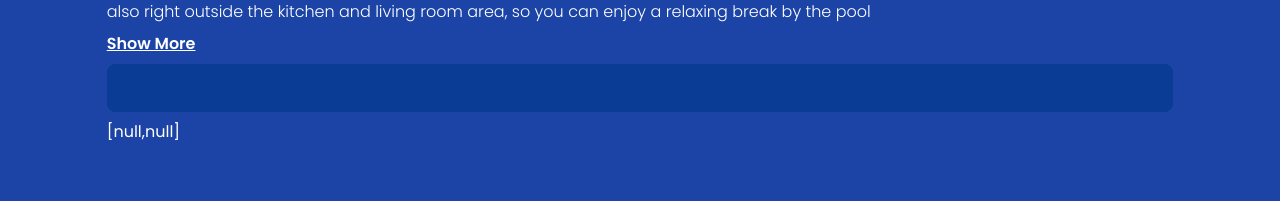
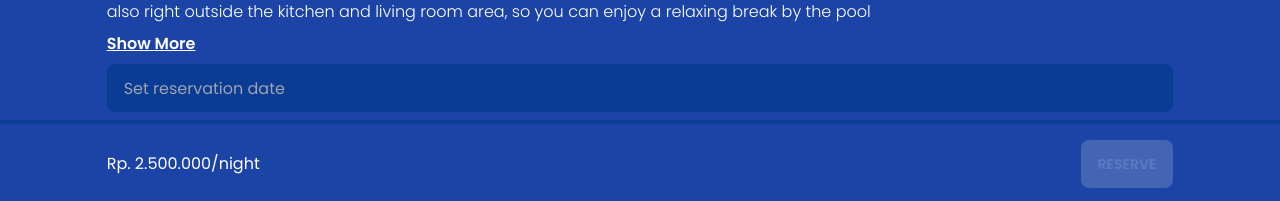
Before and after one commit to Alta-Project3/GroupProject3-Airbnb-App, a React (Vite) app: page /stays/1 in a window 1280 px wide. Shown: the part 1112-1313 px from the top of the page. Before the commit the page ends 1264 px from the top, so only its background shows below. Built offline with nearby package versions, Linux system fonts and the light colour scheme.

Commit message:
added reservation date with disabled dates

```diff
--- a/package.json
+++ b/package.json
@@ -12,6 +12,7 @@
     "@fortawesome/free-regular-svg-icons": "^6.3.0",
     "@fortawesome/free-solid-svg-icons": "^6.3.0",
     "@tailwindcss/line-clamp": "^0.4.2",
+    "@types/react-datepicker": "^4.10.0",
     "axios": "^1.3.4",
     "daisyui": "^2.51.3",
     "react": "^18.2.0",
--- a/src/Page/detailStay/index.tsx
+++ b/src/Page/detailStay/index.tsx
@@ -1,4 +1,4 @@
-import React, { useState } from 'react';
+import React, { useEffect, useState } from 'react';
 import { AiFillStar } from 'react-icons/ai';
 import { useParams } from 'react-router';
 import Layout from '../../Components/Layout';
@@ -18,6 +18,51 @@ const DetailStay = () => {
   // Date Picker
   const [dateRange, setDateRange] = useState([null, null]);
   const [startDate, endDate] = dateRange;
+
+  // Disable Date Range
+  const [startDateDisable, setStartDateDisable] = useState<string>('2023-3-17')
+  const [endDateDisable, setEndDateDisable] = useState<string>('2023-3-20')
+  const getDatesInRange = (startDateStr: string, endDateStr: string): Date[] => {
+    const startDate = new Date(startDateStr);
+    const endDate = new Date(endDateStr);
+    const dates = [];
+
+    for (let currentDate = startDate; currentDate <= endDate; currentDate.setDate(currentDate.getDate() + 1)) {
+      dates.push(new Date(currentDate));
+    }
+
+    return dates;
+  };
+
+  const disabledDates: Date[] = getDatesInRange(startDateDisable, endDateDisable)
+
+  // Check if two arrays are unique
+  const uniqueArrays = (arr1: any[], arr2: any[]): boolean =>
+    !arr1.some(obj1 => arr2.some(obj2 => JSON.stringify(obj1) === JSON.stringify(obj2)));
+
+  // Change date format to string
+  const formatDate = (date: Date): string => {
+    return date.toLocaleDateString('en-US', { month: 'short', day: 'numeric' });
+  };
+
+  // Handle invalid date
+  const [dateWarning, setDateWarning] = useState(false);
+
+  const handleWarning = () => {
+    setDateWarning(true);
+  };
+
+  useEffect(() => {
+    if (dateWarning) {
+      const timeoutId = setTimeout(() => {
+        setDateWarning(false);
+      }, 2000);
+
+      return () => {
+        clearTimeout(timeoutId);
+      };
+    }
+  }, [dateWarning]);
 
   return (
     <Layout>
@@ -52,17 +97,71 @@ const DetailStay = () => {
         </button>
         <DatePicker
           className="input input-primary bg-primary w-full"
+          placeholderText='Set reservation date'
           selectsRange={true}
           startDate={startDate}
           endDate={endDate}
           onChange={(update: any) => {
             setDateRange(update);
+
+            if (update[1] != null) {
+              // const chosenDates = update.map((date: Date) => date.toISOString().substring(0, 10));
+              const chosenDates = getDatesInRange(update[0], update[1])
+              console.log(chosenDates, disabledDates)
+              if (uniqueArrays(chosenDates, disabledDates)) {
+                console.log("true")
+                setDateRange(update);
+
+              } else {
+                handleWarning();
+                console.log("false");
+                setDateRange([null, null]);
+              }
+            }
+
           }}
+          dateFormat="d MMM yyyy"
+          minDate={new Date()}
+          excludeDates={disabledDates}
           isClearable={true}
+          clearButtonClassName="btn btn-ghost"
         />
-        <p>{JSON.stringify(dateRange)}</p>
+      </div>
+
+      <div className='flex justify-center static m-0 w-screen border-t-4 border-primary py-4'>
+        <div
+          className={`${dateWarning
+            ? 'opacity-100 transition-opacity duration-500'
+            : 'opacity-0 hidden transition-opacity duration-500'
+            } alert alert-warning shadow-lg w-10/12`}
+        >
+          <div>
+            <svg xmlns="http://www.w3.org/2000/svg" className="stroke-current flex-shrink-0 h-6 w-6" fill="none" viewBox="0 0 24 24"><path strokeLinecap="round" strokeLinejoin="round" strokeWidth="2" d="M12 9v2m0 4h.01m-6.938 4h13.856c1.54 0 2.502-1.667 1.732-3L13.732 4c-.77-1.333-2.694-1.333-3.464 0L3.34 16c-.77 1.333.192 3 1.732 3z" /></svg>
+            <span>Invalid Date</span>
+          </div>
+        </div>
+
+        <div className={`${dateWarning
+          ? 'opacity-0 transition-opacity duration-500 hidden'
+          : 'opacity-100 transition-opacity duration-500'
+          } flex items-center justify-between w-10/12`}>
+          <div>
+            {dateRange[1] !== null ?
+              <p>{formatDate(dateRange[0] || new Date())} - {formatDate(dateRange[1] || new Date())}</p> :
+              <></>
+            }
+
+            <p>Rp. {stay?.price.toString().replace(/(\d)(?=(\d\d\d)+(?!\d))/g, "$1.")}/night</p>
+          </div>
+          {dateRange[1] !== null ?
+            <button className='btn btn-accent'>Reserve</button> :
+            <button disabled className='btn btn-accent'>Reserve</button>
+          }
+
+        </div>
 
       </div>
+
 
 
 
--- a/tailwind.config.cjs
+++ b/tailwind.config.cjs
@@ -15,7 +15,8 @@ module.exports = {
           "base-100": "#1b44a6",
           "info": "#8DCAC1",
           "success": "#d9f99d",
-          "warning": "#fe4135",
+          // "warning": "#fe4135",
+          "warning": "#fdd231",
           "error": "#dc2626",
         },
       },
```
Also changed, not shown: 1 other file (tests, documents, lock files or other folders).
